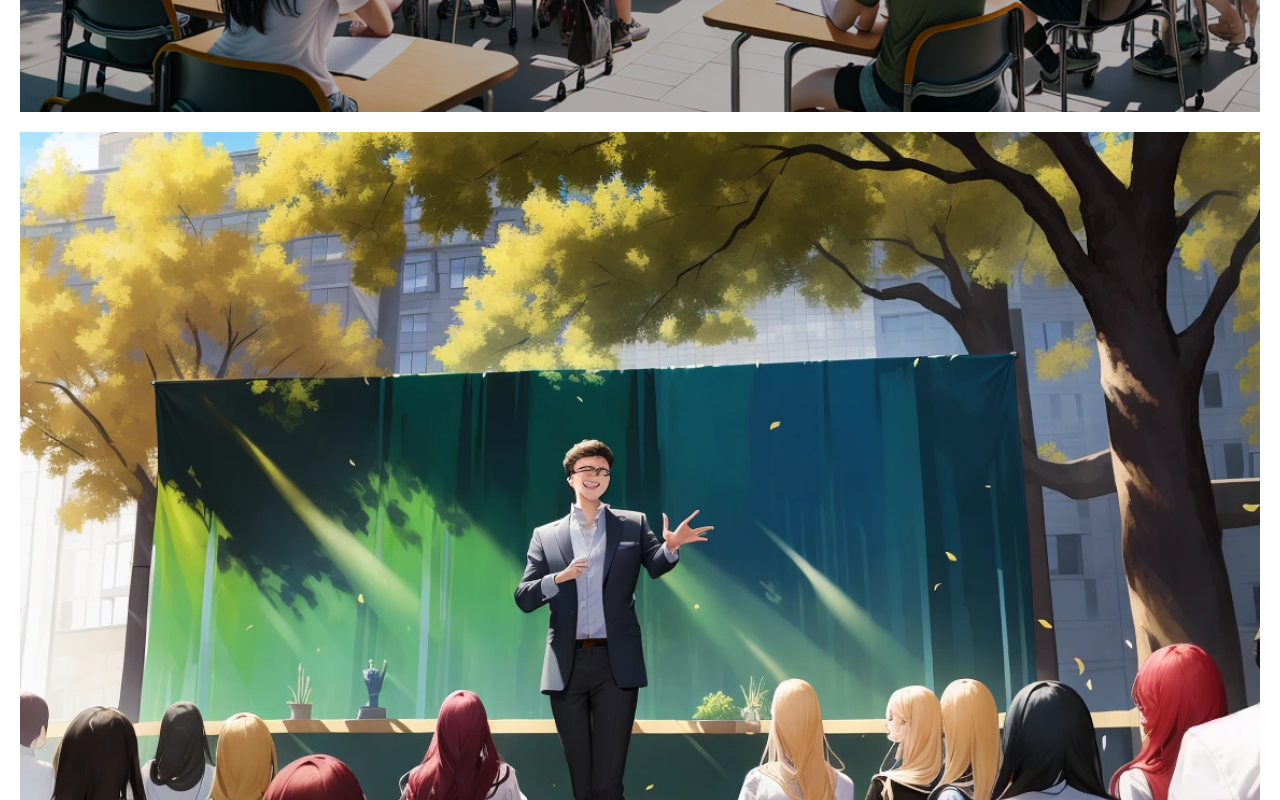
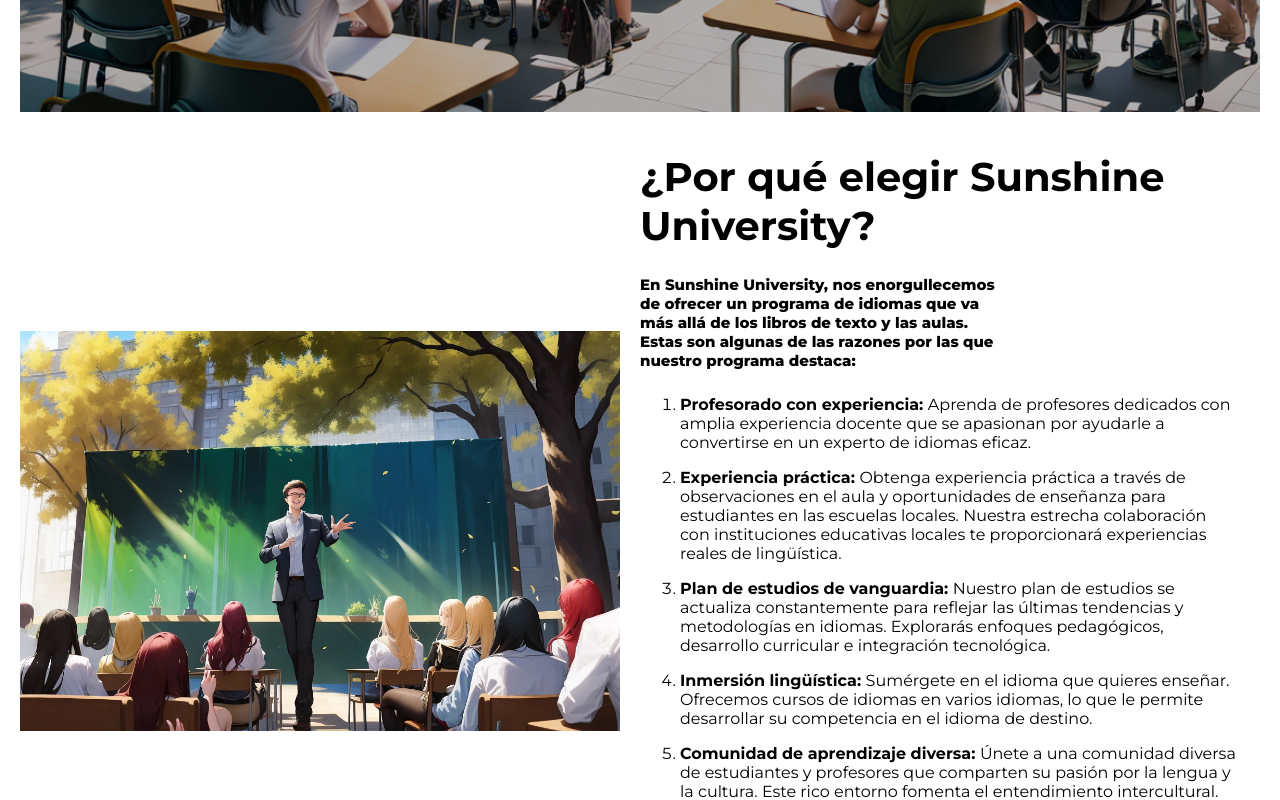
Before and after one commit to SunnySparks/Sunshine_University, a React (Vite) app in the folder Sunshine_University/: page /Oferta in a window 1280 px wide. Shown: the part 960-1760 px from the top of the page. Built offline with nearby package versions, Linux system fonts and the light colour scheme.

Commit message:
Fix styles for oferta academica page

```diff
--- a/Sunshine_University/src/Pages/Oferta/styles.scss
+++ b/Sunshine_University/src/Pages/Oferta/styles.scss
@@ -127,8 +127,14 @@
       @media (max-width: 991px) {
         box-shadow: 10px 10px 5px 0px rgba(0, 0, 0, 0.75);
       }
+      @media (min-width: 992px) {
+        flex-direction: row;
+      }
       .ofText {
         padding: 20px;
+        @media (min-width: 992px) {
+          width: 100%;
+        }
         h2 {
           margin: 0;
           @media (min-width: 768px) {
@@ -189,11 +195,19 @@
         display: flex;
         justify-content: center;
         align-items: center;
+        @media (min-width: 992px) {
+          width: 100%;
+        }
         img {
           width: 100%;
           max-width: 100%;
         }
       }
+      &:nth-child(odd) {
+        @media (min-width: 992px) {
+          flex-direction: row-reverse;
+        }
+      }
     }
   }
 }
```
